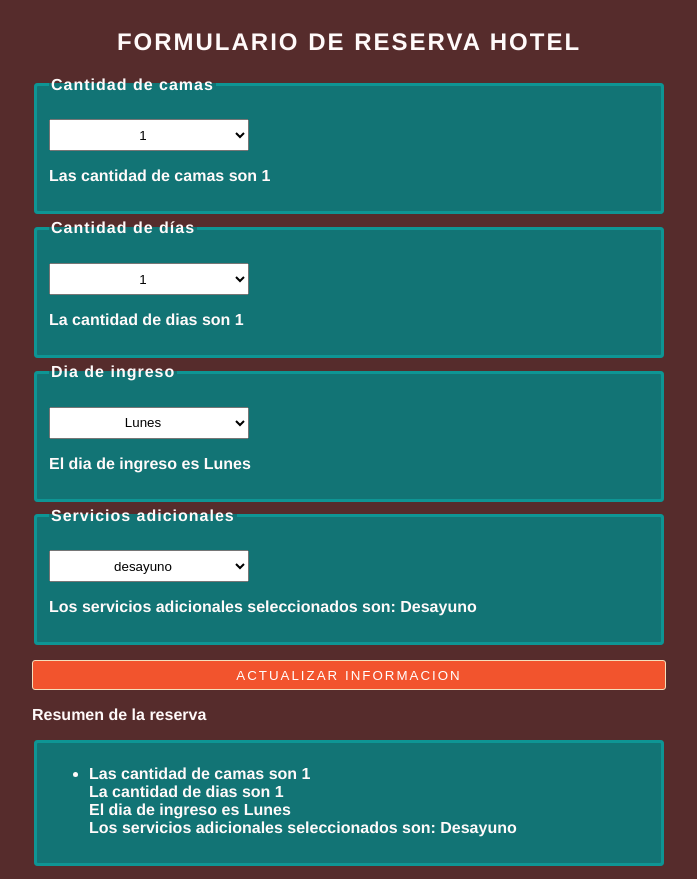
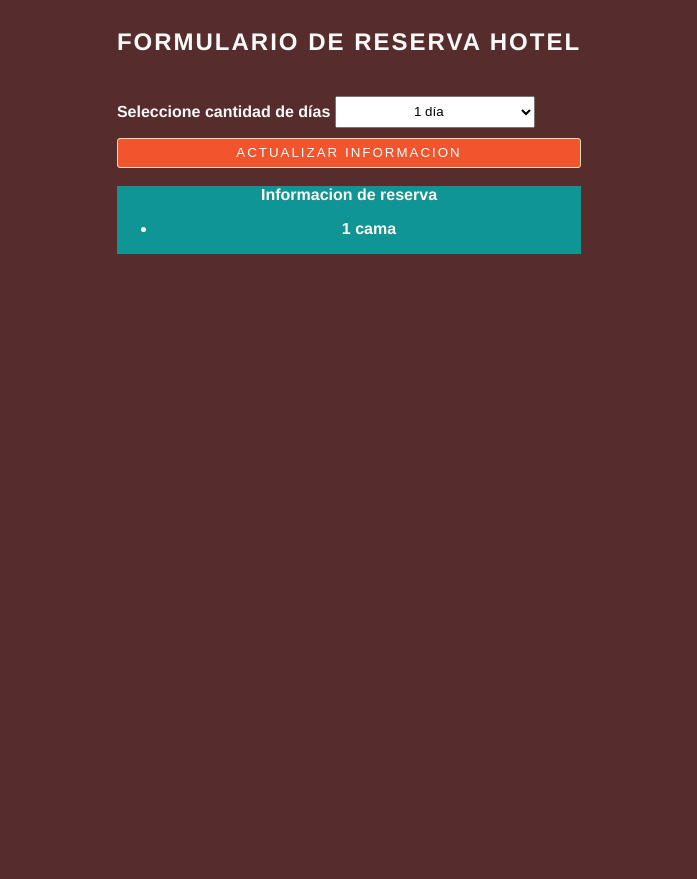
Before and after one commit to NahirsaMartinez/Ejercicio-switch-modularizacion-2, a plain HTML site: page index.html in a window 1280 px wide. Both pictures are taken after a click on the button "ACTUALIZAR INFORMACION". Shown: the whole page, without its empty margins (291-988 px from the left). After the commit the page ends 800 px from the top, so only its background shows below. Drawn offline with Linux system fonts and the light colour scheme.

Commit message:
cuarto commit

```diff
--- a/index.html
+++ b/index.html
@@ -11,51 +11,23 @@
 
 <body>
     <h2>Formulario de reserva hotel</h2>
-    <fieldset>
-        <legend>Cantidad de camas</legend>
+    <div id="opciones-reserva">
+        <span>Cantidad de camas</span>
         <select name="cant-camas" id="cant-camas">
-            <option value="1">1</option>
-            <option value="2">2</option>
+            <option value="1 cama">1</option>
+            <option value="2 cama">2</option>
+        </select>
+    </div>
 
+    <button onclick="enviarInformacion()">Actualizar informacion</button>
+    <br>
 
-        </select>
-        <p id="camas-total"></p>
-    </fieldset>
+    <div id="info-reserva">
+        <span>Informacion de reserva</span>
+        <ul>
+        </ul>
 
-    <fieldset>
-        <legend>Cantidad de días</legend>
-        <select name="cant-dias" id="cant-dias">
-            <option value="1">1</option>
-            <option value="3">3</option>
-            <option value="7">7</option>
-        </select>
-        <p id="dias-total"></p>
-    </fieldset>
-    <fieldset>
-        <legend>Dia de ingreso</legend>
-        <select name="dia-ingreso" id="dia-ingreso">
-            <option value="Lunes">Lunes</option>
-            <option value="Miercoles">Miercoles</option>
-            <option value="Sabado">Sabado</option>
-        </select>
-        <p id="Ingreso-reserva"></p>
-    </fieldset>
-
-    <fieldset>
-       <legend>Servicios adicionales</legend>
-        <select name="servicios-adicionales" id="servicios-adicionales">
-            <option value="Desayuno">desayuno</option>
-            <option value="Desayuno y Almuerzo">desayuno y almuerzo</option>
-            <option value="Desayuno almuerzo y cena"> desayuno,almuerzo y cena</option>
-        </select>
-    <p id="servicio-comida"></p>
-   </fieldset>
-
-    <button onclick="agregarInformacion()">Actualizar informacion</button>
-   <p>Resumen de la reserva</p>
-    <fieldset>
-        <ul id="info-reserva"></ol>
-    </fieldset>
+    </div>
     <script src="script.js"></script>
 </body>
 
--- a/script.js
+++ b/script.js
@@ -1,22 +1,30 @@
-const ulInformacion = document.querySelector ("#info-reserva");
-const selectCantCamas = document.querySelector ("#cant-camas");
-const selectCantDias = document.querySelector ("#cant-dias");
-const selectDiaIngreso = document.querySelector ("#dia-ingreso");
-const selectServicios = document.querySelector ("#servicios-adicionales");
+const ulInformacionReserva = document.querySelector ("ul");
+const selectOpcionReserva = document.querySelector ("select");
+const divOpcionesReserva = document.querySelector ("#opciones-reserva");
+const spanTituloOpcion = document.querySelector ("#opciones-reserva span");
 
-const pCamasTotal = document.querySelector ("#camas-total");
-const pDiasTotal = document.querySelector ("#dias-total");
-const pDiaIngreso = document.querySelector ("#Ingreso-reserva");
-const pServiciosAdicionales = document.querySelector ("#servicio-comida");
+const OPC_1_CANT_DIAS = 1;
+const OPC_2_CANT_DIAS = 3;
+const OPC_3_CANT_DIAS = 7;
 
-let cantCamas = 0;
-let cantDias = 0;
-let diaDeIngreso = 0;
-let serviciosComida = 0;
+const OPC_1_DIA_INGRESO = "Lunes";
+const OPC_2_DIA_INGRESO = "Miercoles";
+const OPC_3_DIA_INGRESO = "Sabado";
+
+const OPC_1_SERV_EXTRA = "Desayuno";
+const OPC_2_SERV_EXTRA = "Desayuno y almuerzo";
+const OPC_3_SERV_EXTRA = "Desayuno, almuerzo y cena";
+
+const OPC_1 = 1;
+const OPC_2 = 2;
+const OPC_3 = 3;
+const OPC_4 = 4;
+
+let opcActual = OPC_1;
 
 function agregarInformacion(){
 
-    cantCamas = (selectCantCamas.value);
+    cantCamas = (selectOpcionReserva.value);
     cantDias = (selectCantDias.value);
     diaDeIngreso = (selectDiaIngreso.value);
     serviciosComida = selectServicios.value;
@@ -26,5 +34,66 @@ function agregarInformacion(){
     pDiaIngreso.innerHTML = `El dia de ingreso es ${diaDeIngreso}`;
     pServiciosAdicionales.innerHTML = `Los servicios adicionales seleccionados son: ${serviciosComida}`;
 
-    ulInformacion.innerHTML = `<li>Las cantidad de camas son ${cantCamas} <br> La cantidad de dias son ${cantDias} <br> El dia de ingreso es ${diaDeIngreso} <br> Los servicios adicionales seleccionados son: ${serviciosComida}</li>`;
+    ulInformacionReserva.innerHTML = `<li>Las cantidad de camas son ${cantCamas} <br> La cantidad de dias son ${cantDias} <br> El dia de ingreso es ${diaDeIngreso} <br> Los servicios adicionales seleccionados son: ${serviciosComida}</li>`;
 }
+
+function actualizaOpcReserva() {
+    switch (opcActual) {
+        case OPC_1:
+            actualizaAOpcionInfo2();
+            break;
+        case OPC_2:
+            actualizaAOpcionInfo3();
+            break;
+        case OPC_3:
+            actualizaAOpcionInfo4();
+            break;
+        case OPC_4:
+            actualizaOpcionesATerminado();
+    }
+    opcActual++;
+}
+
+function actualizaOpcionesATerminado(){
+    divOpcionesReserva.innerHTML = `
+        <h2>Reserva finalizada</h2>
+    `;
+}
+
+function actualizaAOpcionInfo4(){
+    spanTituloOpcion.innerHTML = "Seleccione servicio extra:";
+    selectOpcionReserva.innerHTML = `
+        <option value="${OPC_1_SERV_EXTRA}">${OPC_1_SERV_EXTRA}</option>
+        <option value="${OPC_2_SERV_EXTRA}">${OPC_2_SERV_EXTRA}</option>
+        <option value="${OPC_3_SERV_EXTRA}">${OPC_3_SERV_EXTRA}</option>
+    `;
+}
+
+function actualizaAOpcionInfo3() {
+    spanTituloOpcion.innerHTML = "Seleccione día de ingreso:";
+    selectOpcionReserva.innerHTML = `
+        <option value="${OPC_1_DIA_INGRESO}">${OPC_1_DIA_INGRESO}</option>
+        <option value="${OPC_2_DIA_INGRESO}">${OPC_2_DIA_INGRESO}</option>
+        <option value="${OPC_3_DIA_INGRESO}">${OPC_3_DIA_INGRESO}</option>
+    `;
+}
+
+function actualizaAOpcionInfo2() {
+    spanTituloOpcion.innerHTML = "Seleccione cantidad de días";
+    selectOpcionReserva.innerHTML = `
+                <option value="${OPC_1_CANT_DIAS} día">${OPC_1_CANT_DIAS} día</option>
+                <option value="${OPC_2_CANT_DIAS} días">${OPC_2_CANT_DIAS} días</option>
+                <option value="${OPC_3_CANT_DIAS} días">${OPC_3_CANT_DIAS} días</option>
+            `;
+}
+
+function actualizarOpcSeleccionadas() {
+    ulInformacionReserva.innerHTML += `
+        <li>${selectOpcionReserva.value}</li>
+    `;
+}
+
+ function enviarInformacion(){
+    actualizarOpcSeleccionadas();
+    actualizaOpcReserva();
+}
--- a/style.css
+++ b/style.css
@@ -46,3 +46,9 @@ button{
     border-radius: 3px;
     height: 30px;
 }
+
+#info-reserva{
+    background-color: #0E9594;
+    text-align: center;
+
+}
```
